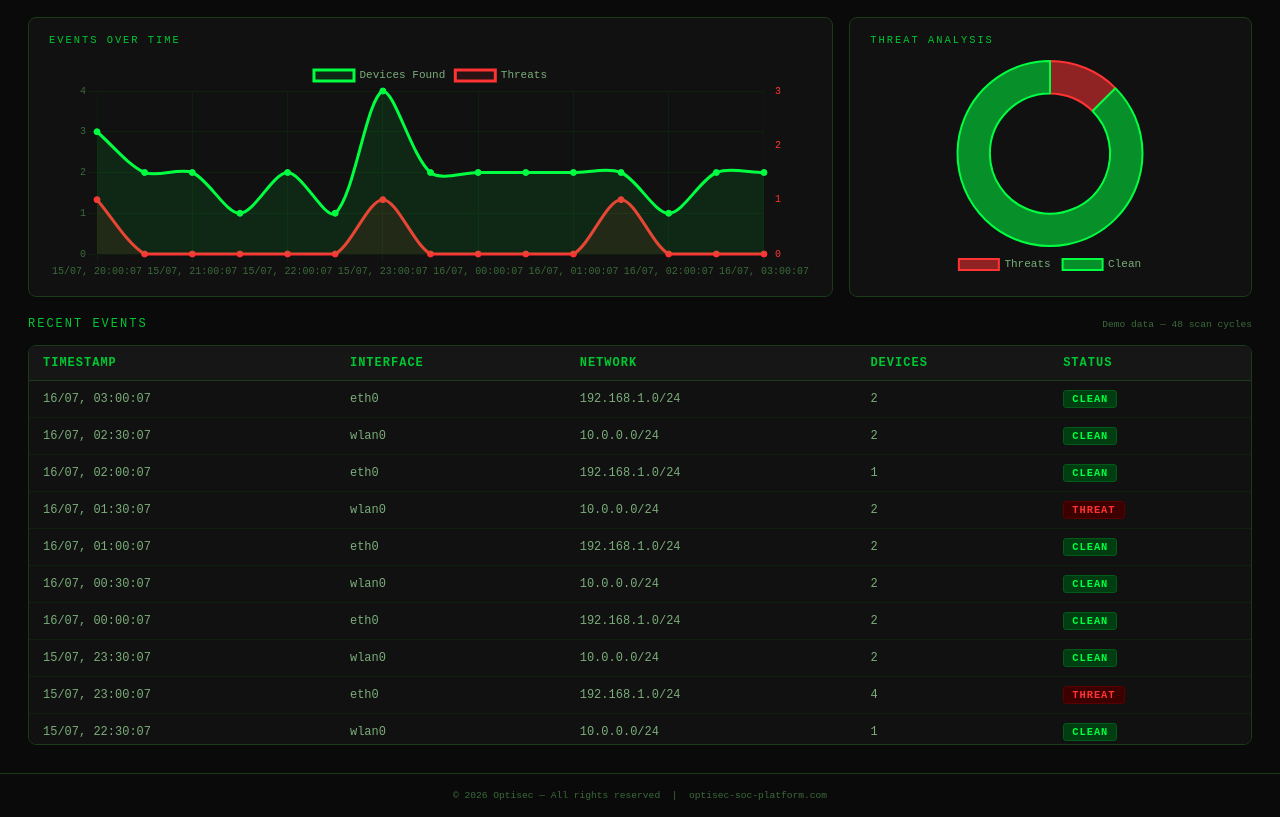
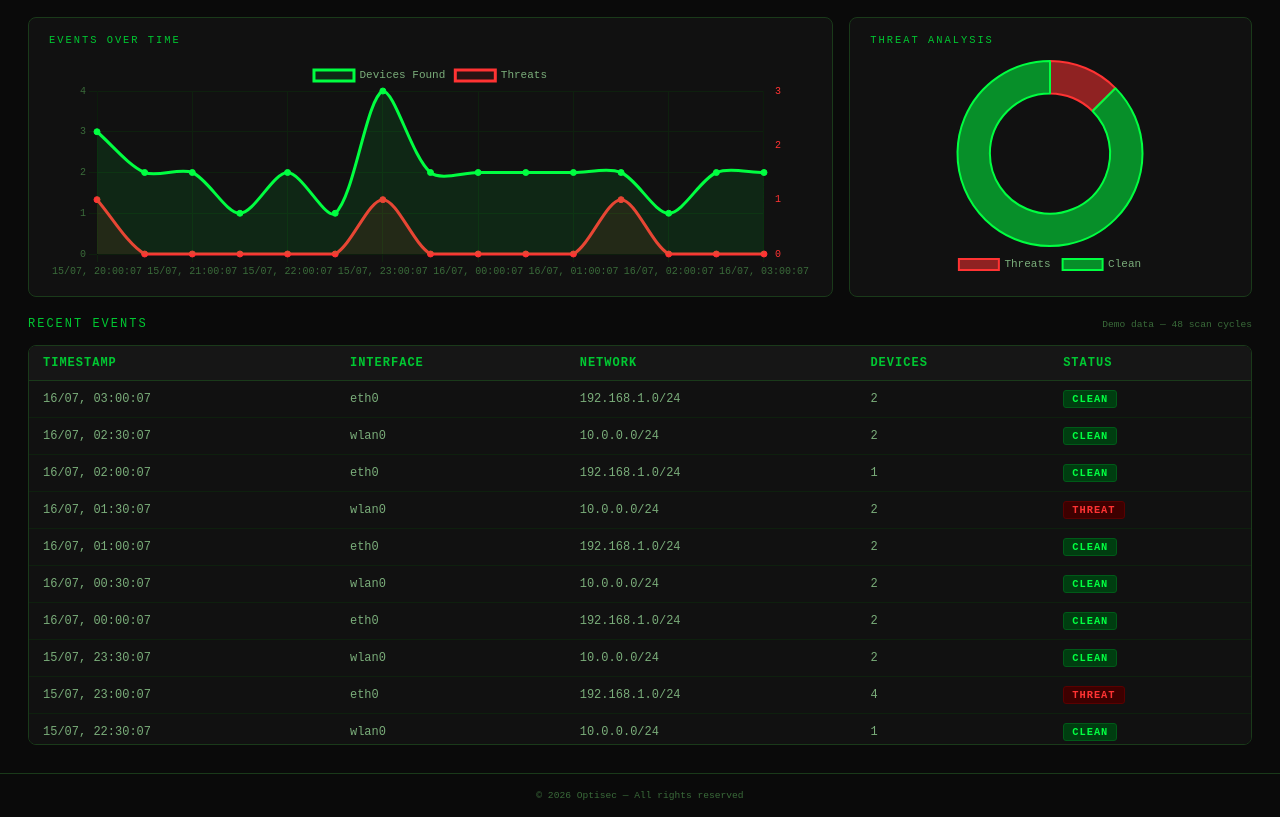
Before and after one commit to OptisecDev/optisec-soc-dashboard, a plain HTML site: page index.html in a window 1280 px wide. Shown: the part 223-1040 px from the top of the page. Drawn offline with nearby package versions, Linux system fonts and the light colour scheme.

Commit message:
Remove dead optisec-soc-platform.com reference from footer
The domain doesn't resolve — no site was ever registered there.
Removed the footer text entirely rather than pointing it at a
different domain, since none is actually live for this product.

```diff
--- a/index.html
+++ b/index.html
@@ -171,8 +171,6 @@
 <footer>
   &copy; 2026 Optisec &mdash;
   <span data-en="All rights reserved" data-ar="جميع الحقوق محفوظة">All rights reserved</span>
-  &nbsp;|&nbsp;
-  <span data-en="optisec-soc-platform.com" data-ar="optisec-soc-platform.com">optisec-soc-platform.com</span>
 </footer>
 
 <script>
```
